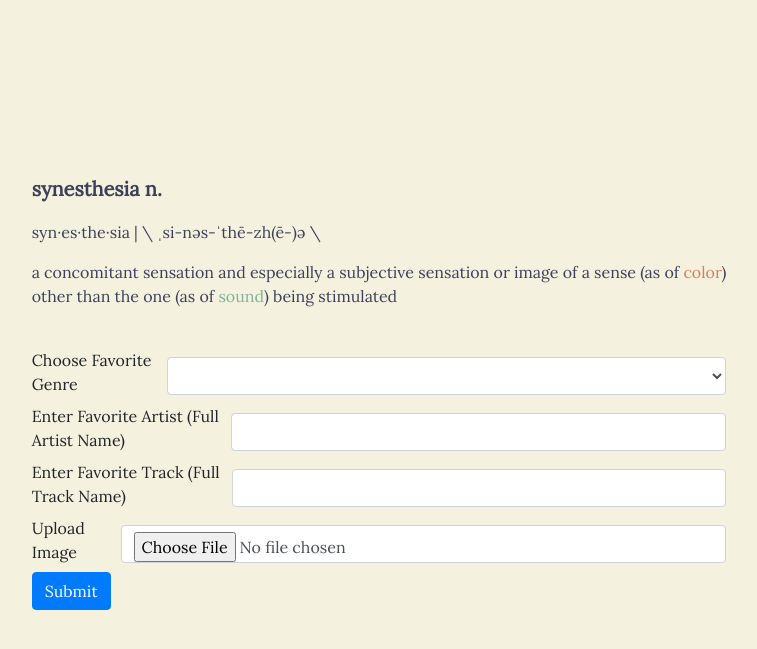
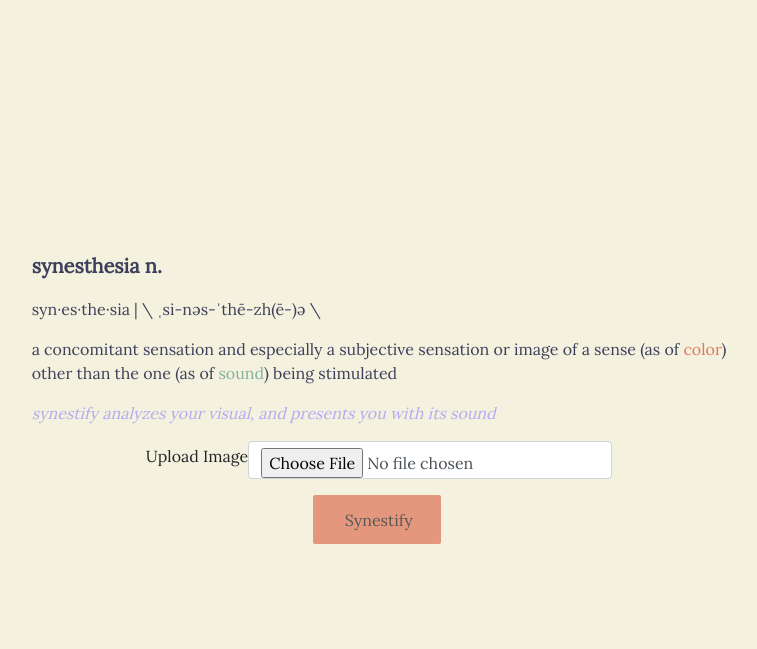
Before and after one commit to lawrencehhan/synestify, a Flask app: page / in a window 1280 px wide. Shown: the top 649 px of the page, without its empty margins (261-1018 px from the left). Run offline with Flask 2, Linux system fonts and the light colour scheme; lists and menus that the app fills with data are empty; parts of the project's set-up code (start-up, migrations or seed data) failed here and were passed over; some libraries are stand-ins or nearby versions; some web fonts are replaced.

Commit message:
created main.html to separate form filling and initial file uploading

```diff
--- a/src/main.py
+++ b/src/main.py
@@ -23,7 +23,6 @@ def index():
     form = ConfigForm()
     if request.method == "POST":
         if form.validate_on_submit():
-
             # Process uploaded image and return calculated values
             uploaded_image_data = form.files.data
             uploaded_image_name = secure_filename(uploaded_image_data.filename)
@@ -36,13 +35,21 @@ def index():
                     log.info("Image temporarily saved to: " + uploaded_image_saved_path)
                 except Exception as e:
                     log.error("Could not save image", error=e)
+            return redirect(url_for("main"))
+    return render_template("index.html", form=form)
 
+
+@app.route("/main", methods=["POST", "GET"])
+def main():
+    form = ConfigForm()
+    if request.method == "POST":
+        if form.validate_on_submit():
             # Save all musical parameters to session
             session["user_genre"] = form.genres.data
             session["user_artist"] = form.artist.data
             session["user_track"] = form.track.data
             return redirect(url_for("output"))
-    return render_template("index.html", form=form)
+    return render_template("main.html", form=form)
 
 
 @app.route("/output")
--- a/src/static/styles/main.css
+++ b/src/static/styles/main.css
@@ -12,9 +12,6 @@ body {
   opacity: 1;
   transition: opacity 1.2s ease;
   font-family: "Lora", sans-serif;
-  /*& .my_row{
-    border: 3px solid red;
-  }*/
 }
 .my_container .my_col p {
   -webkit-animation-name: fade-in;
@@ -34,16 +31,33 @@ body {
   font-weight: lighter;
   color: #3D405B;
 }
+.my_container #synestify_desc {
+  color: #b2abf2;
+  font-style: italic;
+}
 .my_container #color_text {
   color: #E07A5F;
 }
 .my_container #sound_text {
   color: #81B29A;
 }
-.my_container #upload_button {
-  color: #E07A5F;
-  background-color: #F4F1DE;
-  opacity: 0.7;
+.my_container .file_sub {
+  font-family: "Lora", sans-serif;
+  transition: all 0.2s;
+  opacity: 0;
+  -webkit-animation-name: fade-in-part;
+  -webkit-animation-duration: 2.5s;
+  -webkit-animation-fill-mode: both;
+  -webkit-animation-delay: 5s;
+  animation-name: fade-in-part;
+  animation-duration: 2.5s;
+  animation-fill-mode: both;
+  animation-delay: 5s;
+}
+.my_container #submit_btn {
+  background-color: #E07A5F;
+  color: #81B29A;
+  opacity: 0.5;
   font-family: "Lora", sans-serif;
   padding: 0.35em 1.2em;
   border: none;
@@ -52,19 +66,20 @@ body {
   box-sizing: border-box;
   text-decoration: none;
   transition: all 0.2s;
-  border: 0.1em solid #FFFFFF;
   text-align: center;
-  -webkit-animation-name: fade-in;
-  -webkit-animation-duration: 2s;
+  width: 10vw;
+  -webkit-animation-name: fade-in-part;
+  -webkit-animation-duration: 2.5s;
   -webkit-animation-fill-mode: both;
-  -webkit-animation-delay: 0.55s;
-  animation-name: fade-in;
-  animation-duration: 2s;
+  -webkit-animation-delay: 3s;
+  animation-name: fade-in-part;
+  animation-duration: 2.5s;
   animation-fill-mode: both;
-  animation-delay: 0.55s;
+  animation-delay: 3s;
 }
-.my_container #upload_button:hover {
-  color: #81B29A;
+.my_container #submit_btn:hover {
+  background-color: #81B29A;
+  color: #E07A5F;
   opacity: 1;
 }
 
@@ -100,6 +115,38 @@ body {
     opacity: 1;
   }
 }
+@-webkit-keyframes fade-in-part {
+  0% {
+    opacity: 0;
+  }
+  100% {
+    opacity: 0.75;
+  }
+}
+@-o-keyframes fade-in-part {
+  0% {
+    opacity: 0;
+  }
+  100% {
+    opacity: 0.75;
+  }
+}
+@-moz-keyframes fade-in-part {
+  0% {
+    opacity: 0;
+  }
+  100% {
+    opacity: 0.75;
+  }
+}
+@keyframes fade-in-part {
+  0% {
+    opacity: 0;
+  }
+  100% {
+    opacity: 0.75;
+  }
+}
 .my_col p:nth-of-type(1) {
   animation-delay: 0.4666666667s;
 }
@@ -112,4 +159,8 @@ body {
   animation-delay: 0.8s;
 }
 
+.my_col p:nth-of-type(4) {
+  animation-delay: 0.9666666667s;
+}
+
 /*# sourceMappingURL=main.css.map */
--- a/src/static/styles/main.scss
+++ b/src/static/styles/main.scss
@@ -2,7 +2,7 @@ body {
     width: 100vw;
     height: 100vh;
     position: fixed;
-    background-color: #13120c;
+    background-color: #F4F1DE;
     transition: background-color 1.5s ease;
   }
 
@@ -14,9 +14,6 @@ body {
   transition: opacity 1.2s ease;
   font-family: 'Lora', sans-serif;
 
-  /*& .my_row{
-    border: 3px solid red;
-  }*/
   & .my_col{
     //border: 3px dotted blue;
     & p{ // NOTE: ADD TRANSLATIONAL TRANSITION AS WELL WITH THE FOR LOOP
@@ -40,17 +37,34 @@ body {
     font-weight: lighter;
     color: #3D405B;
   }
+  & #synestify_desc{
+    color: #b2abf2;
+    font-style: italic;
+  }
   & #color_text{
-    color: #E07A5F
+    color: #E07A5F;
   }
   & #sound_text{
     color: #81B29A;
   }
 
-  & #upload_button{
-    color: #E07A5F;
-    background-color: #F4F1DE;
-    opacity: 0.7;
+  & .file_sub{
+    font-family: 'Lora', sans-serif;
+    transition: all 0.2s;
+
+    -webkit-animation-name: fade-in-part;
+    -webkit-animation-duration: 2.5s;
+    -webkit-animation-fill-mode: both;
+    -webkit-animation-delay: 5s;
+    animation-name: fade-in-part;
+    animation-duration: 2.5s;
+    animation-fill-mode: both;
+    animation-delay: 5s;
+  }
+  & #submit_btn{
+    background-color: #E07A5F;
+    color: #81B29A;
+    opacity: 0.5;
     font-family: 'Lora', sans-serif;
     padding:0.35em 1.2em;
     border: none;
@@ -59,20 +73,21 @@ body {
     box-sizing: border-box;
     text-decoration:none;
     transition: all 0.2s;
-    border:0.1em solid #FFFFFF;
     text-align: center;
+    width: 10vw;
 
-    -webkit-animation-name: fade-in;
-    -webkit-animation-duration: 2s;
+    -webkit-animation-name: fade-in-part;
+    -webkit-animation-duration: 2.5s;
     -webkit-animation-fill-mode: both;
-    -webkit-animation-delay: .55s;
-    animation-name: fade-in;
-    animation-duration: 2s;
+    -webkit-animation-delay: 3s;
+    animation-name: fade-in-part;
+    animation-duration: 2.5s;
     animation-fill-mode: both;
-    animation-delay: .55s;
+    animation-delay: 3s;
 
     &:hover{
-      color:#81B29A;
+      background-color:#81B29A;
+      color: #E07A5F;
       opacity: 1;
     }
   }
@@ -98,7 +113,27 @@ body {
   100% {opacity: 1;}
 }
 
-@for $i from 1 through 3 {
+@-webkit-keyframes fade-in-part {
+  0% {opacity: 0;}
+  100% {opacity: .75;}
+}
+
+@-o-keyframes fade-in-part {
+  0% {opacity: 0;}
+  100% {opacity: .75;}
+}
+
+@-moz-keyframes fade-in-part {
+  0% {opacity: 0;}
+  100% {opacity: .75;}
+}
+
+@keyframes fade-in-part {
+  0% {opacity: 0;}
+  100% {opacity: .75;}
+}
+
+@for $i from 1 through 4 {
 	.my_col p:nth-of-type(#{$i}) {
 		animation-delay: #{0.3+($i)/6}s;
   }
--- a/src/templates/index.html
+++ b/src/templates/index.html
@@ -12,8 +12,8 @@
     <!--Bootstrap and stylsheets-->
     <link rel="stylesheet" href="https://stackpath.bootstrapcdn.com/bootstrap/4.3.1/css/bootstrap.min.css" integrity="sha384-ggOyR0iXCbMQv3Xipma34MD+dH/1fQ784/j6cY/iJTQUOhcWr7x9JvoRxT2MZw1T" crossorigin="anonymous">
     <link rel="stylesheet" href="../static/styles/main.css">
-    <link rel="stylesheet" href="{{ url_for('static',filename='styles/main.css') }}">
-
+    <!--<link rel="stylesheet" href="{{ url_for('static',filename='styles/main.css') }}">
+    -->
   <body>
     <!--Main Content Page-->
     <div class='d-flex container my_container justify-content-center align-items-center'>
@@ -23,28 +23,17 @@
           <p class='t_style_02'>syn·es·the·sia | \ ˌsi-nəs-ˈthē-zh(ē-)ə \</p>
           <p class='t_style_02'>a concomitant sensation and especially a subjective sensation or image of a sense (as of <span id='color_text'>color</span>)
             <br>other than the one (as of <span id='sound_text'>sound</span>) being stimulated
-            <br>
           </p>
-          <br>
+          <p class='t_style_02' id='synestify_desc'>synestify analyzes your visual, and presents you with its sound</p>
           <form action="" method="post" enctype="multipart/form-data">
             {{ form.csrf_token() }}
             <div class='d-flex justify-content-center align-items-center'>
-              {{ form.genres.label(class_="form-label") }}
-              {{ form.genres(class_="form-control") }}
+              <p class='file_sub'>{{ form.files.label(class_="form-label") }}</p>
+              <p class='file_sub'>{{ form.files(class_="form-control") }}</p>
             </div>
             <div class='d-flex justify-content-center align-items-center'>
-              {{ form.artist.label(class_="form-label") }}
-              {{ form.artist(class_="form-control") }}
+              <p id='submit_btn'>{{ form.submit(class_="btn") }}</p>
             </div>
-            <div class='d-flex justify-content-center align-items-center'>
-              {{ form.track.label(class_="form-label") }}
-              {{ form.track(class_="form-control") }}
-            </div>
-            <div class='d-flex justify-content-center align-items-center'>
-              {{ form.files.label(class_="form-label") }}
-              {{ form.files(class_="form-control") }}
-            </div>
-            <p>{{ form.submit(class_="btn btn-primary") }}</p>
           </form>
         </div>
       </div>
--- a/src/webapp/forms.py
+++ b/src/webapp/forms.py
@@ -25,7 +25,7 @@ class ConfigForm(FlaskForm):
     track = StringField(
         label="Enter Favorite Track (Full Track Name)", validators=[DataRequired()]
     )
-    submit = SubmitField(label="Submit")
+    submit = SubmitField(label="Synestify")
 
 
 class OutputForm(FlaskForm):
```
Also changed, not shown: 1 other file.
